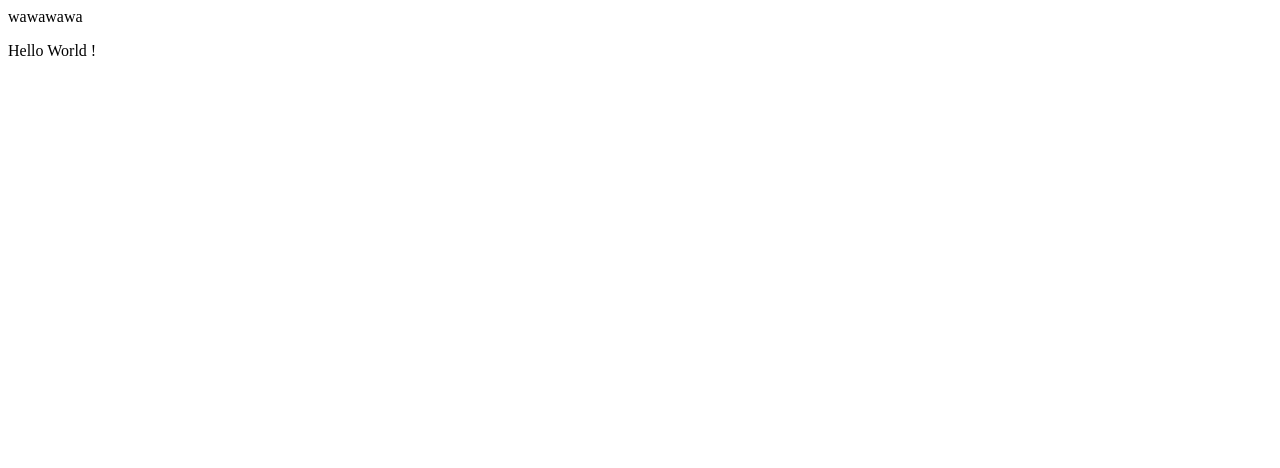
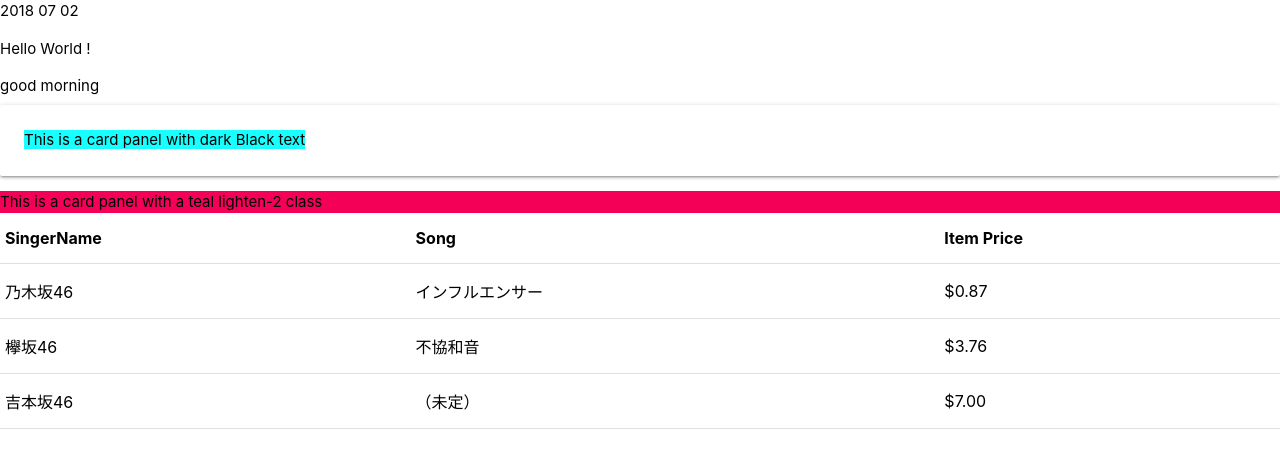
Before and after one commit to sueyoshiharuka1704/sueyoshiharuka1704.github.io, a plain HTML site: page index.html in a window 1280 px wide. Drawn offline with nearby package versions, Linux system fonts and the light colour scheme.

Commit message:
変更”

```diff
--- a/index.html
+++ b/index.html
@@ -2,12 +2,46 @@
 
   <head>
     <title>Hello World !</title>
+    <link rel="stylesheet" href="https://cdnjs.cloudflare.com/ajax/libs/materialize/1.0.0-rc.2/css/materialize.min.css">
+
   </head>
 
   <body>
-    <p>wawawawa
-    </p>
+    <p>2018 07 02</p>
     <p>Hello World !</p>
+    <body style="color:black">
+    good morning
+    <div class="card-panel">
+    <span class="18ffff cyan accent-2">This is a card panel with dark Black text</span>
+  </div>
+  <div class="f50057 pink accent-3">This is a card panel with a teal lighten-2 class</div>
+  <table>
+        <thead>
+          <tr>
+              <th>SingerName</th>
+              <th>Song</th>
+              <th>Item Price</th>
+          </tr>
+        </thead>
+
+        <tbody>
+          <tr>
+            <td>乃木坂46</td>
+            <td>インフルエンサー</td>
+            <td>$0.87</td>
+          </tr>
+          <tr>
+            <td>欅坂46</td>
+            <td>不協和音</td>
+            <td>$3.76</td>
+          </tr>
+          <tr>
+            <td>吉本坂46</td>
+            <td>（未定）</td>
+            <td>$7.00</td>
+          </tr>
+        </tbody>
+      </table>
+
   </body>
-
 </html>
```
